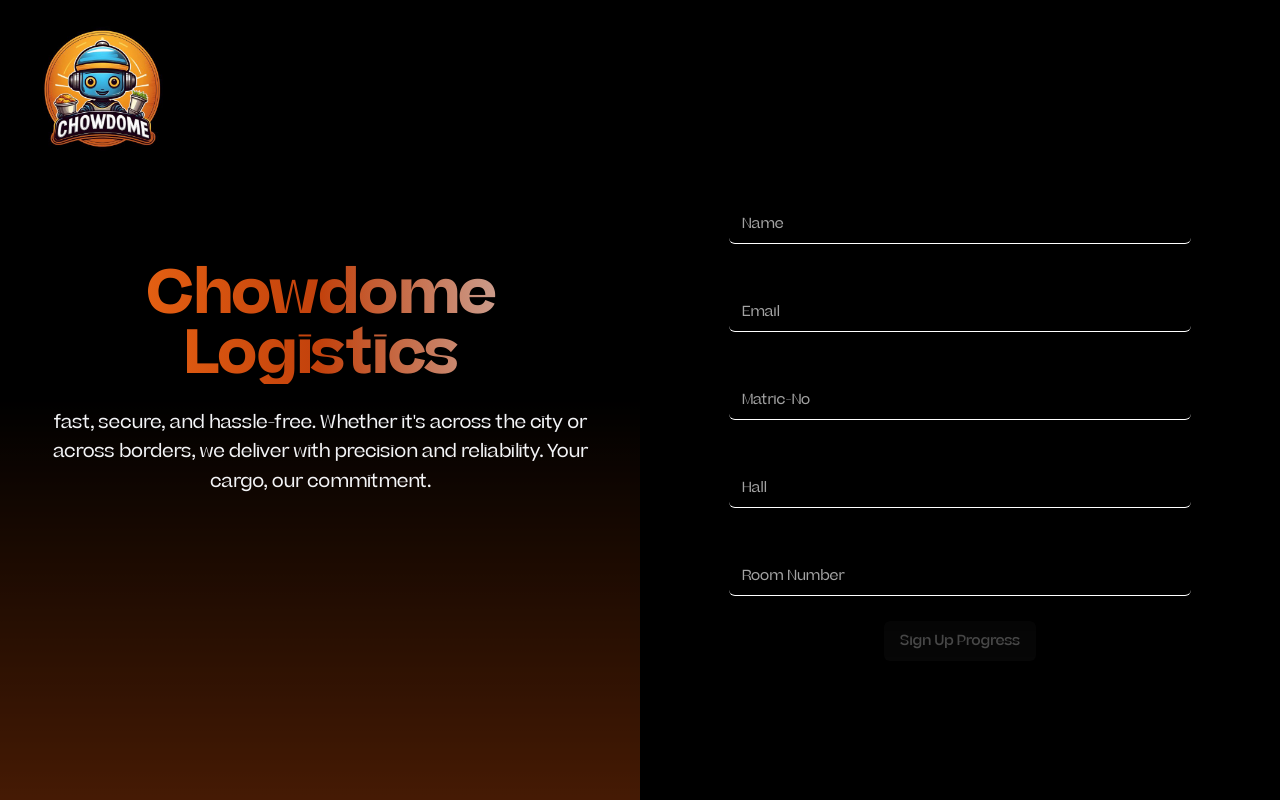
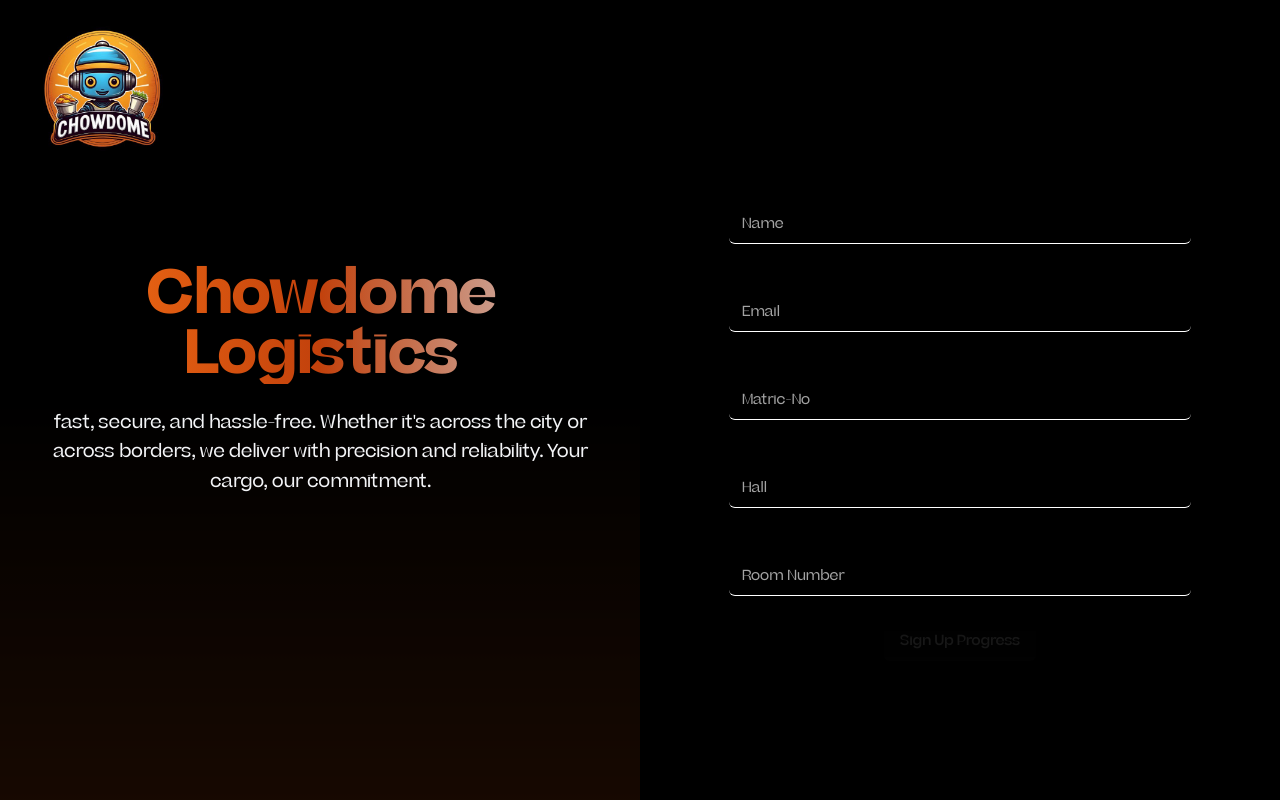
Before and after one commit to belbelbelbel/chowdome, a Next.js app: page / in a window 1280 px wide. Built offline with nearby package versions, Linux system fonts and the light colour scheme.

Commit message:
leveled comits

```diff
--- a/components/Hero.tsx
+++ b/components/Hero.tsx
@@ -8,7 +8,7 @@
 export default function Hero() {
     return (
         <div className='h-full w-full flex-col flex justify-center items-center'>
-            <div className="absolute inset-0 bg-black bg-opacity-70 z-20"></div>
+            <div className="absolute inset-0 bg-black bg-opacity-90 z-20"></div>
             <div>
                 <div className="absolute z-50  top-3 left-6">
                     <Image src={logo} alt="logo" width={150} height={150} className="  " />
```
